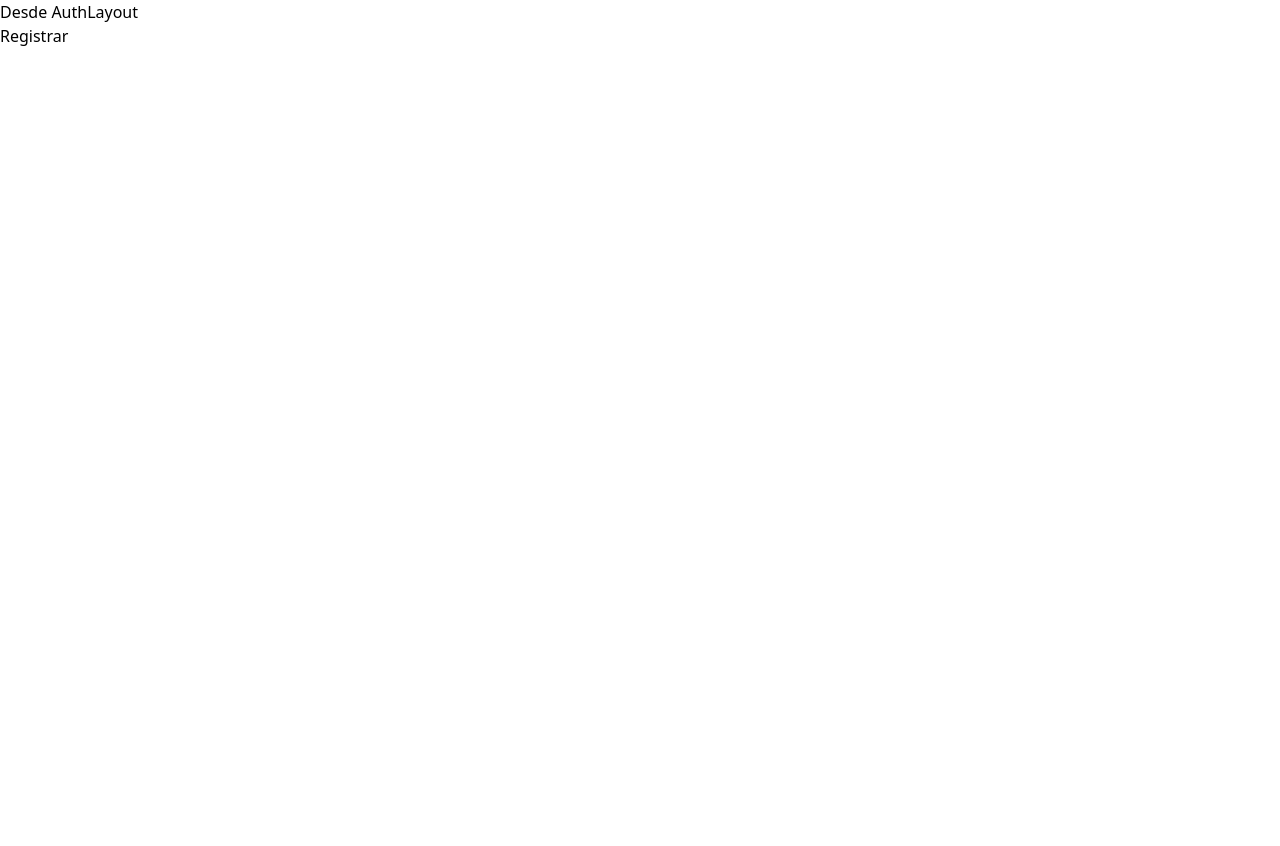
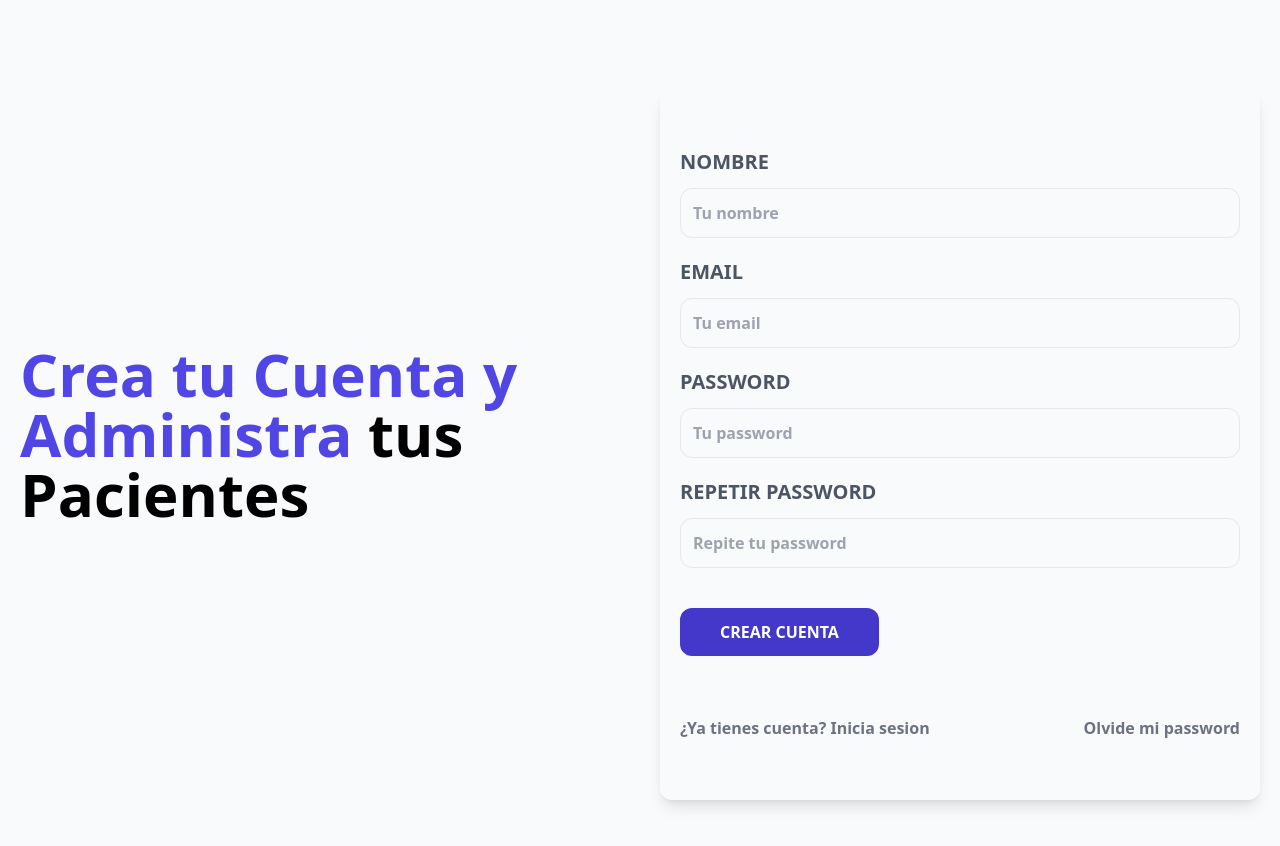
Before and after one commit to PabloChacon1997/apv-frontend, a React (Vite) app: page /registrar in a window 1280 px wide. Before the commit the page ends 800 px from the top, so only its background shows below. Built offline with nearby package versions, Linux system fonts and the light colour scheme.

Commit message:
Creando los formularios y estilos tailwindcss

```diff
--- a/index.html
+++ b/index.html
@@ -6,7 +6,7 @@
     <meta name="viewport" content="width=device-width, initial-scale=1.0" />
     <title>APV -Administrador de Pacientes de Veterinaria</title>
   </head>
-  <body>
+  <body class="bg-gray-50 min-h-screen">
     <div id="root"></div>
     <script type="module" src="/src/main.jsx"></script>
   </body>
--- /dev/null
+++ b/src/components/Alerta.jsx
@@ -0,0 +1,12 @@
+
+
+
+const Alerta = ({alerta}) => {
+  return (
+    <div className={`${alerta.error ? 'from-red-400 to-red-700': 'from-indigo-400 to-indigo-700'} bg-gradient-to-r text-center p-3 rounded-xl uppercase text-white font-bold text-sm mb-10`}>
+      { alerta.msg }
+    </div>
+  )
+}
+
+export default Alerta
--- a/src/layout/AuthLayout.jsx
+++ b/src/layout/AuthLayout.jsx
@@ -3,8 +3,9 @@ import { Outlet } from "react-router-dom"
 const AuthLayout = () => {
   return (
     <>
-      <h1>Desde AuthLayout</h1>
-      <Outlet />
+      <main className="container mx-auto md:grid md:grid-cols-2 mt-12 gap-10 p-5 items-center">
+        <Outlet />
+      </main>
     </>
   )
 }
--- a/src/paginas/Login.jsx
+++ b/src/paginas/Login.jsx
@@ -1,8 +1,49 @@
+import { Link } from 'react-router-dom'
+
 
 const Login = () => {
   return (
     <>
-      <h2>Login</h2>
+      <div>
+        <h1 className="text-indigo-600 font-black text-6xl">
+          Inicia Sesion y Administra tus <span className="text-black">Pacientes</span>
+        </h1>
+      </div>
+      <div className='mt-20 md:mt-5 shadow-lg px-5 py-10 rounded-xl font-bold'>
+        <form action="">
+          <div className="my-5">
+            <label
+              className="uppercase text-gray-600 block text-xl font-bold"
+              htmlFor="email">Email</label>
+            <input
+              name="email"
+              id="email"
+              type="text"
+              placeholder="Email de registro"
+              className="border w-full p-3 mt-3 bg-gray-50 rounded-xl" />
+          </div>
+          <div className="my-5">
+            <label
+              className="uppercase text-gray-600 block text-xl font-bold"
+              htmlFor="password">Password</label>
+            <input
+              name="password"
+              id="password"
+              type="password"
+              placeholder="Tu password"
+              className="border w-full p-3 mt-3 bg-gray-50 rounded-xl" />
+          </div>
+
+          <input
+            type="submit"
+            value="Iniciar Sesión"
+            className="bg-indigo-700 w-full py-3 px-10 rounded-xl text-white uppercase font-bold mt-5 hover:cursor-pointer hover:bg-indigo-800 md:w-auto" />
+        </form>
+        <nav className='mt-10 lg:flex lg:justify-between'>
+          <Link className='block text-center my-5 text-gray-500' to="/registrar">¿No tienes cuenta? Registrate</Link>
+          <Link className='block text-center my-5 text-gray-500' to="/olvide-password">Olvide mi password</Link>
+        </nav>
+      </div>
     </>
   )
 }
--- a/src/paginas/OlvidePassword.jsx
+++ b/src/paginas/OlvidePassword.jsx
@@ -1,7 +1,38 @@
+import { Link } from "react-router-dom"
 
 const OlvidePassword = () => {
   return (
-    <h1>Des de OlvidePassword</h1>
+    <>
+      <div>
+        <h1 className="text-indigo-600 font-black text-6xl">
+          Recupera tu Cuenta y no Pierdas {""}
+          <span className="text-black">tus Pacientes</span>
+        </h1>
+      </div>
+      <div className='mt-20 md:mt-5 shadow-lg px-5 py-10 rounded-xl font-bold'>
+        <form action="">
+          <div className="my-5">
+            <label
+              className="uppercase text-gray-600 block text-xl font-bold"
+              htmlFor="email">Email</label>
+            <input
+              name="email"
+              id="email"
+              type="email"
+              placeholder="Tu email"
+              className="border w-full p-3 mt-3 bg-gray-50 rounded-xl" />
+          </div>
+          <input
+            type="submit"
+            value="Enviar instrucciones"
+            className="bg-indigo-700 w-full py-3 px-10 rounded-xl text-white uppercase font-bold mt-5 hover:cursor-pointer hover:bg-indigo-800 md:w-auto" />
+        </form>
+          <nav className='mt-10 lg:flex lg:justify-between'>
+            <Link className='block text-center my-5 text-gray-500' to="/">¿Ya tienes cuenta? Inicia sesion</Link>
+            <Link className='block text-center my-5 text-gray-500' to="/registrar">¿No tienes cuenta? Registrate</Link>
+          </nav>
+      </div>
+    </>
   )
 }
 
--- a/src/paginas/Registrar.jsx
+++ b/src/paginas/Registrar.jsx
@@ -1,7 +1,119 @@
+import { useState } from "react"
+import { Link } from "react-router-dom"
+import Alerta from "../components/Alerta"
+
+
 
 const Registrar = () => {
+
+  const [nombre, setNombre] = useState('');
+  const [email, setEmail] = useState('');
+  const [password, setPassword] = useState('');
+  const [repetirpassword, setRepetirPassword] = useState('');
+  const [alerta, setAlerta] = useState({});
+
+  const handleSubmit = (e) => {
+    e.preventDefault();
+    if([nombre, email, password, repetirpassword].includes('')) {
+      setAlerta({msg :'Hay campos vacios', error: true});
+      return;
+    }
+    if (password !== repetirpassword) {
+      setAlerta({msg: 'Los passowords no son iguales', error: true});
+      return;
+    }
+
+    if (password.length < 6) {
+      setAlerta({msg: 'El password es muy corto, agrega minimo 6 caracteres', error: true});
+      return;
+    }
+
+    setAlerta({});
+
+    // Crear el usuario en la API
+  }
+
+  const {msg} = alerta;
+
   return (
-    <h1>Registrar</h1>
+    <>
+      <div>
+        <h1 className="text-indigo-600 font-black text-6xl">
+          Crea tu Cuenta y Administra <span className="text-black">tus Pacientes</span>
+        </h1>
+      </div>
+      <div className='mt-20 md:mt-5 shadow-lg px-5 py-10 rounded-xl font-bold'>
+        {
+          msg && <Alerta
+          alerta={alerta}
+        />
+        }
+        <form
+          onSubmit={handleSubmit}
+        >
+          <div className="my-5">
+            <label
+              className="uppercase text-gray-600 block text-xl font-bold"
+              htmlFor="emailnombrEmail">Nombre</label>
+            <input
+              name="nombre"
+              id="nombre"
+              type="text"
+              placeholder="Tu nombre"
+              className="border w-full p-3 mt-3 bg-gray-50 rounded-xl"
+              value={nombre}
+              onChange={e => setNombre(e.target.value)} />
+          </div>
+          <div className="my-5">
+            <label
+              className="uppercase text-gray-600 block text-xl font-bold"
+              htmlFor="email">Email</label>
+            <input
+              name="email"
+              id="email"
+              type="email"
+              placeholder="Tu email"
+              className="border w-full p-3 mt-3 bg-gray-50 rounded-xl"
+              value={email}
+              onChange={e => setEmail(e.target.value)} />
+          </div>
+          <div className="my-5">
+            <label
+              className="uppercase text-gray-600 block text-xl font-bold"
+              htmlFor="password">Password</label>
+            <input
+              name="password"
+              id="password"
+              type="password"
+              placeholder="Tu password"
+              className="border w-full p-3 mt-3 bg-gray-50 rounded-xl"
+              value={password}
+              onChange={e => setPassword(e.target.value)} />
+          </div>
+          <div className="my-5">
+            <label
+              className="uppercase text-gray-600 block text-xl font-bold"
+              htmlFor="repitepassword">Repetir Password</label>
+            <input
+              name="repitepassword"
+              id="repitepassword"
+              type="password"
+              placeholder="Repite tu password"
+              className="border w-full p-3 mt-3 bg-gray-50 rounded-xl"
+              value={repetirpassword}
+              onChange={e => setRepetirPassword(e.target.value)} />
+          </div>
+          <input
+            type="submit"
+            value="Crear cuenta"
+            className="bg-indigo-700 w-full py-3 px-10 rounded-xl text-white uppercase font-bold mt-5 hover:cursor-pointer hover:bg-indigo-800 md:w-auto" />
+          <nav className='mt-10 lg:flex lg:justify-between'>
+            <Link className='block text-center my-5 text-gray-500' to="/">¿Ya tienes cuenta? Inicia sesion</Link>
+            <Link className='block text-center my-5 text-gray-500' to="/olvide-password">Olvide mi password</Link>
+          </nav>
+        </form>
+      </div>
+    </>
   )
 }
 
```
